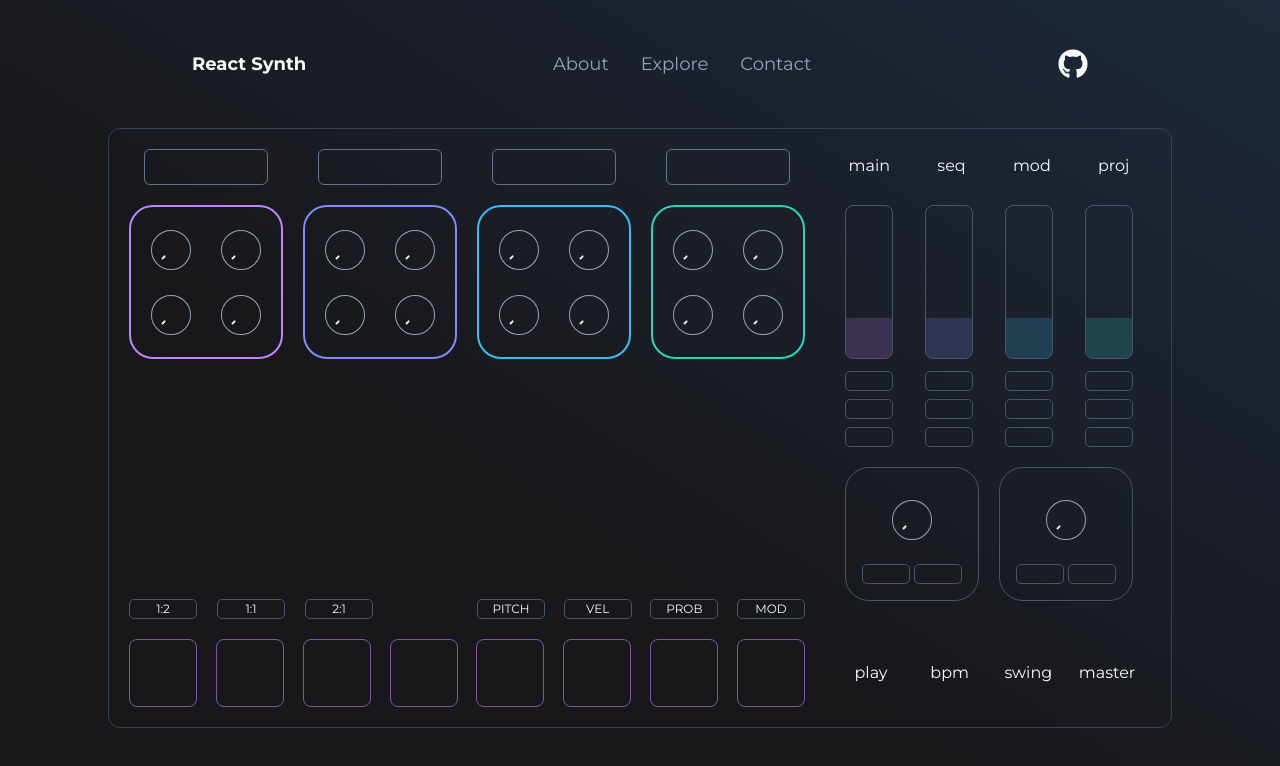
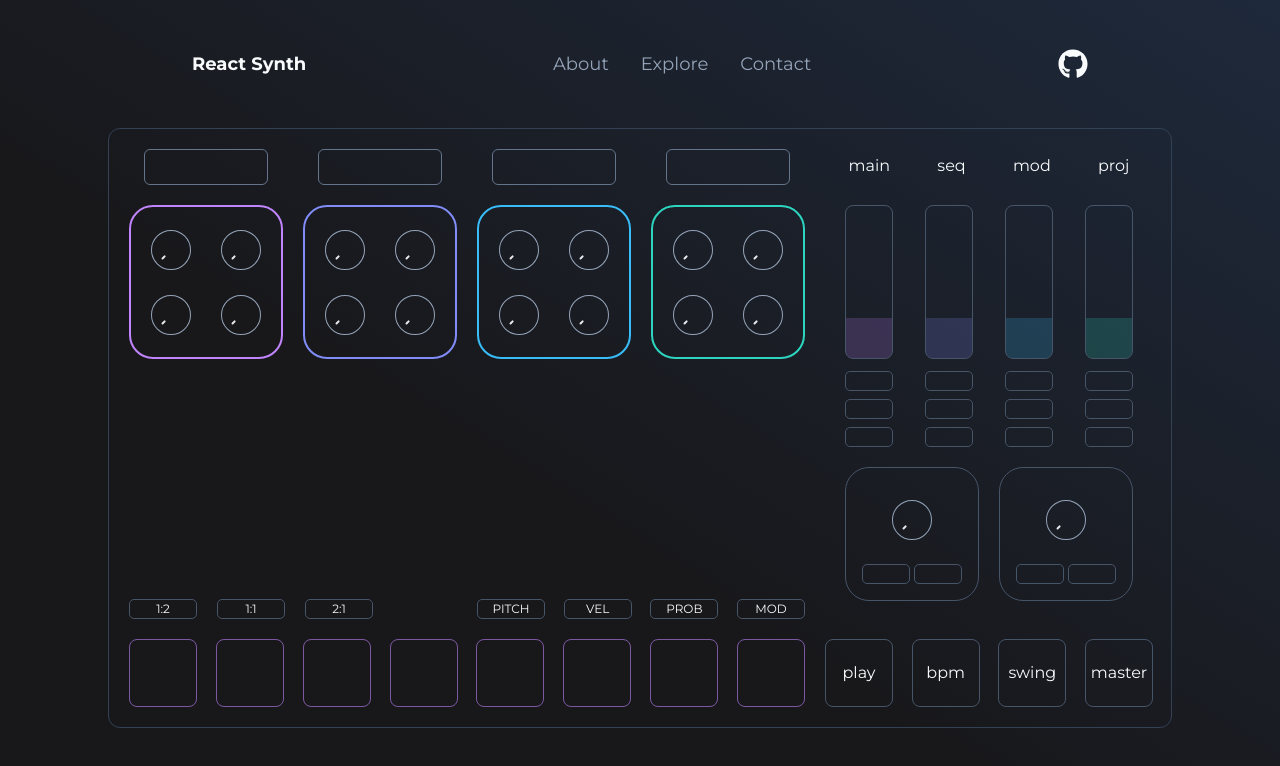
Before and after one commit to vybukhivka/react-synth, a React (Vite) app: page /synth in a window 1280 px wide. Shown: the top 766 px of the page. Built offline with nearby package versions, Linux system fonts and the light colour scheme.

Commit message:
playback buttons

```diff
--- a/src/components/synth/Playback/PlaybackContainer.tsx
+++ b/src/components/synth/Playback/PlaybackContainer.tsx
@@ -5,7 +5,7 @@ const buttons = ['play', 'bpm', 'swing', 'master'];
 
 const PlaybackContainer: React.FC = () => {
   return (
-    <div className="col-start-5 row-start-5 flex items-center justify-between px-3">
+    <div className="col-start-5 row-start-5 flex items-center justify-between">
       {buttons.map(button => (
         <PlaybackButton key={button} text={button} />
       ))}
--- a/src/components/ui/PlaybackButton/PlaybackButton.tsx
+++ b/src/components/ui/PlaybackButton/PlaybackButton.tsx
@@ -6,7 +6,10 @@ type PlaybackButtonProps = {
 
 const PlaybackButton: React.FC<PlaybackButtonProps> = props => {
   return (
-    <button className="h-[48px] w-[68px] rounded-lg" aria-label={props.text}>
+    <button
+      className="h-[68px] w-[68px] rounded-lg border border-slate-600"
+      aria-label={props.text}
+    >
       {props.text}
     </button>
   );
```
